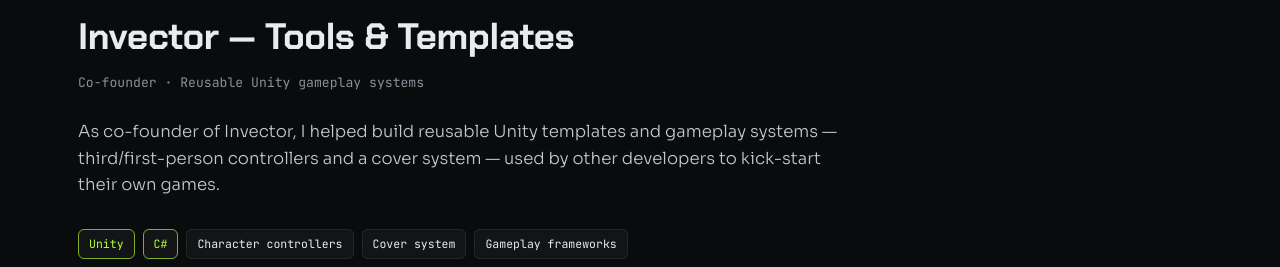
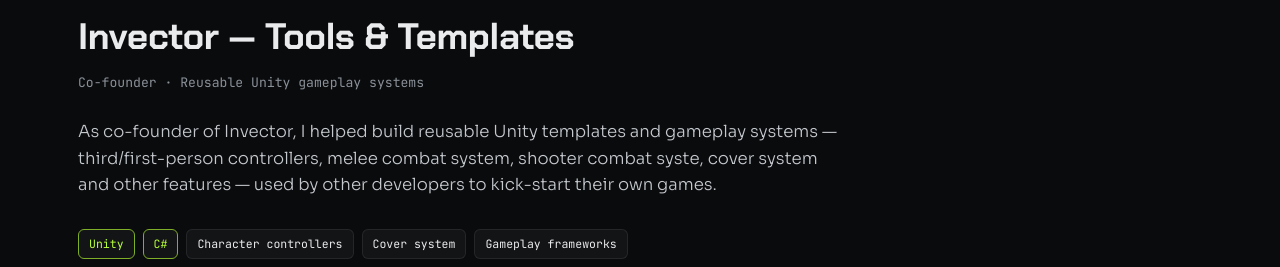
Before and after one commit to jorg3n3gr3iros/jorg3n3gr3iros.github.io, a plain HTML site: page index.html in a window 1280 px wide. Shown: the part 7059-7326 px from the top of the page. Drawn offline with Linux system fonts and the light colour scheme.

Commit message:
Add files via upload

```diff
--- a/index.html
+++ b/index.html
@@ -1633,7 +1633,8 @@
           </div>
         </div>
         <p class="pb-desc">As co-founder of Invector, I helped build reusable Unity templates and gameplay systems —
-          third/first-person controllers and a cover system — used by other developers to kick-start their own games.
+          third/first-person controllers, melee combat system, shooter combat syste, cover system and other features —
+          used by other developers to kick-start their own games.
         </p>
         <div class="pb-tags tags">
           <span class="tag hl">Unity</span><span class="tag hl">C#</span><span class="tag">Character
```
